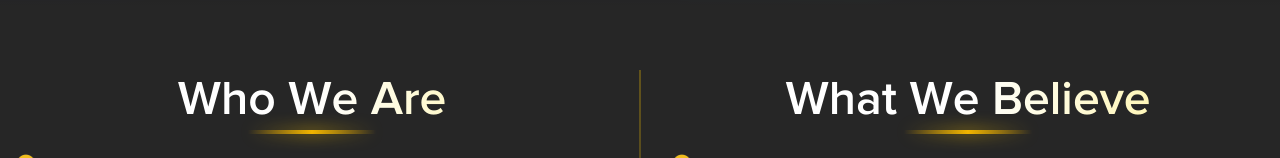
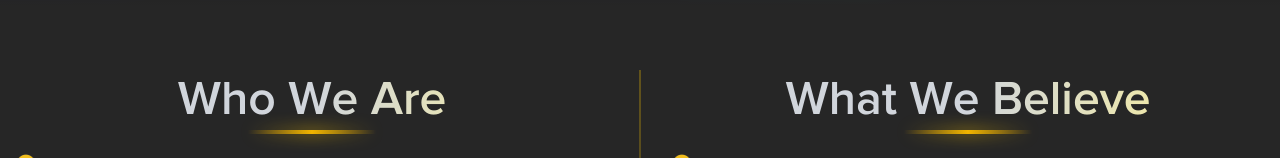
Before and after one commit to judeandy1999/vamossy.com, a Next.js app: page /about in a window 1280 px wide. Shown: the part 794-952 px from the top of the page. Built offline with nearby package versions, Linux system fonts and the light colour scheme; no server answers.

Commit message:
fix: update gradient colors for underline effect in Title component for better visibility

```diff
--- a/components/ui/title.jsx
+++ b/components/ui/title.jsx
@@ -66,7 +66,7 @@ export default function Title({
   const getClasses = (variant) => {
     const baseClasses = `${titlePosition === 'center' ? 'items-center text-center' : titlePosition === 'left' ? 'md:items-start md:text-left' : 'md:items-end md:text-right' } ${className} mb-2 md:mb-4 flex flex-col justify-center px-6 text-gray-100 leading-tight`;
     const underlineEffectClasses = underlineEffect
-      && `${animationVariant === 'leftToRight' ? 'bg-gradient-to-l' : 'bg-gradient-to-r'} from-white via-white to-yellow-200 bg-clip-text text-transparent md:max-w-full`;
+      && `${animationVariant === 'leftToRight' ? 'bg-gradient-to-l' : 'bg-gradient-to-r'} from-gray-300 via-gray-300 to-yellow-200 bg-clip-text text-transparent md:max-w-full`;
 
     switch (variant) {
       case 'h1':
```
